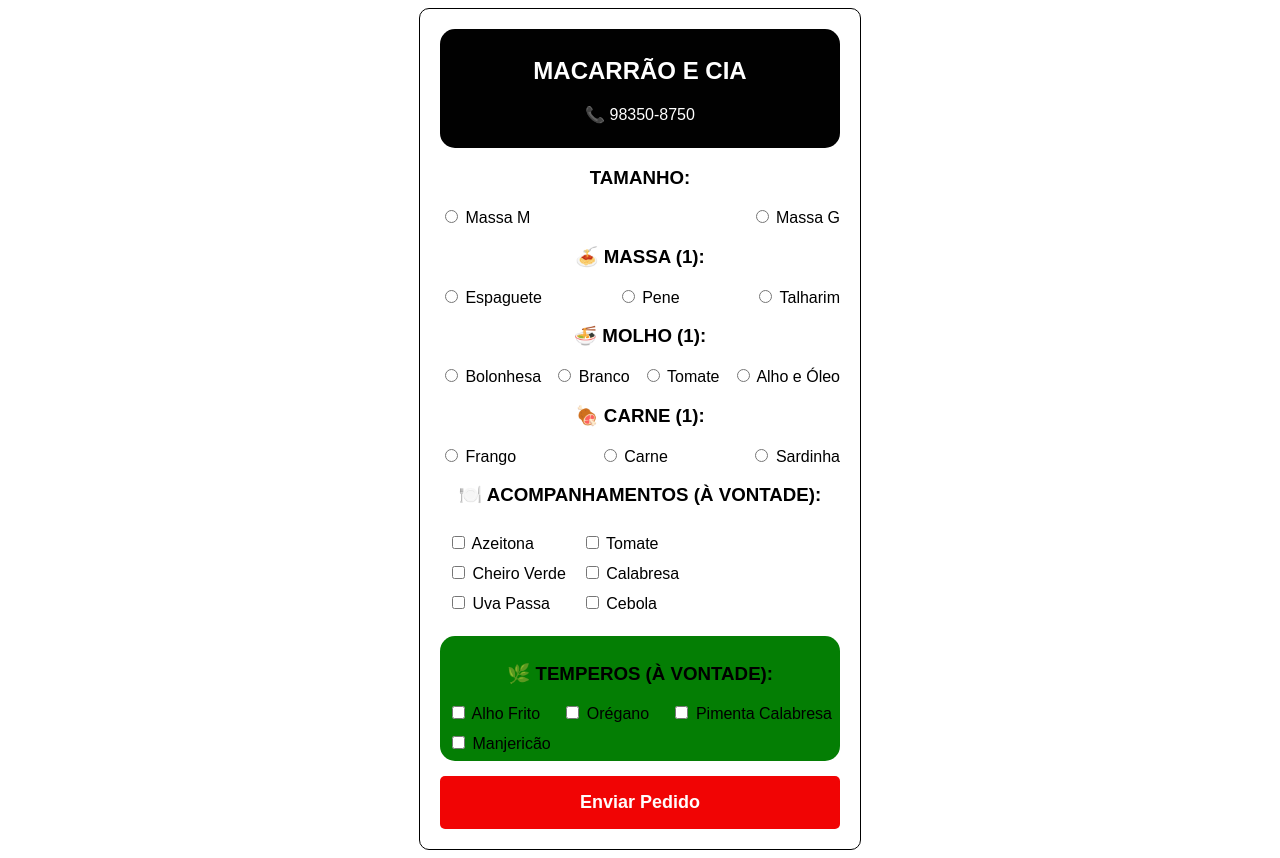
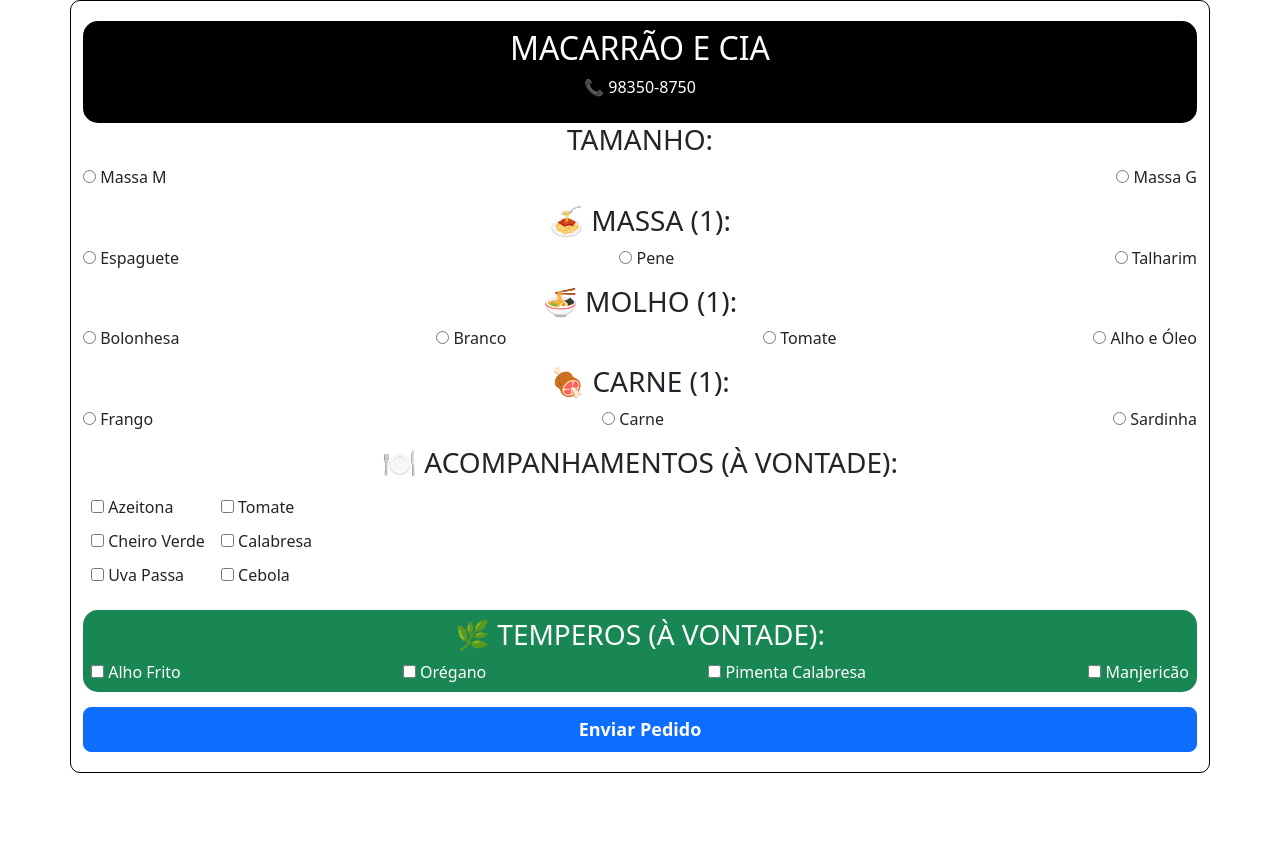
Before and after one commit to edvancod/macarrao-cia, a plain HTML site: page index.html in a window 1280 px wide. After the commit the page ends 800 px from the top, so only its background shows below. Drawn offline with nearby package versions, Linux system fonts and the light colour scheme.

Commit message:
Ajustado as cores

```diff
--- a/css/style.css
+++ b/css/style.css
@@ -1,28 +1,28 @@
 
+.container {
+    width: 100%;
+    max-width: 400px;
+    margin: auto;
+    padding: 20px;
+    border: 1px solid hsl(0, 0%, 0%);
+    border-radius: 10px;
+}
 body {
     font-family: Arial, sans-serif;
 }
 .primeira_section {
-    background-color: rgb(1, 1, 1);
+    background-color: hsl(0, 0%, 0%);
     border-radius: 15px;
     padding: 8px;
     color: #fff;
 }
 
 .ultima_section {
-    background-color: #047e04;
+
     border-radius: 15px;
     padding: 8px;
 }
 
-.container {
-    max-width: 400px;
-    width: 100%;
-    margin: auto;
-    padding: 20px;
-    border: 1px solid #000;
-    border-radius: 10px;
-}
 
 h2, p {
     text-align: center;
@@ -58,11 +58,7 @@ h2, p {
 }
 
 #sendBtn {
-    background-color: #f10404;
     width: 100%;
-    padding: 16px;
-    border-radius: 5px;
-    border: none;
     font-size: 18px;
     color: #fffdfd;
     font-weight: bold;
--- a/index.html
+++ b/index.html
@@ -6,6 +6,7 @@
     <meta name="viewport" content="width=device-width, initial-scale=1.0">
     <title>Pedido - Macarrão e Cia</title>
     <link rel="stylesheet" href="./css/style.css">
+    <link href="https://cdn.jsdelivr.net/npm/bootstrap@5.3.3/dist/css/bootstrap.min.css" rel="stylesheet" integrity="sha384-QWTKZyjpPEjISv5WaRU9OFeRpok6YctnYmDr5pNlyT2bRjXh0JMhjY6hW+ALEwIH" crossorigin="anonymous">
 </head>
 
 <body>
@@ -68,7 +69,7 @@
         </div>
     </div>
 
-    <div class="section ultima_section">
+    <div class="section ultima_section text-bg-success">
         <h3>🌿 TEMPEROS (À VONTADE):</h3>
         <div class="itens">
             <label><input type="checkbox" name="tempero" value="alho_frito"> Alho Frito</label>
@@ -78,7 +79,7 @@
         </div>
     </div>
 
-    <button type="submit" id="sendBtn">Enviar Pedido</button>
+    <button type="submit" class="btn btn-primary btn-lg" id="sendBtn">Enviar Pedido</button>
 </div>
 
 <script src="./script/main.js"></script>
--- a/script/main.js
+++ b/script/main.js
@@ -13,7 +13,7 @@ document.addEventListener("DOMContentLoaded", function () {
             .map(item => item.value)
             .join(", ") || "Nenhum";
 
-        let url = `https://wa.me/${telefone}?text=${mensagem}🍝 *Massa:* ${massa}%0A🥫 *Molho:* ${molho}%0A🍖 *Carne:* ${carne}%0A🍽️ *Acompanhamentos:* ${acompanhamentos}`;
+        let url = `https://wa.me/${telefone}?text=${mensagem}🍝 *Massa:* ${massa}%0A🥫 *Molho:* ${molho}%0A🍖 *Carne:* ${carne}%0A🍽️ *Acompanhamentos:* </br> ${acompanhamentos}`;
         window.open(url, "_blank");
     });
 });
```
